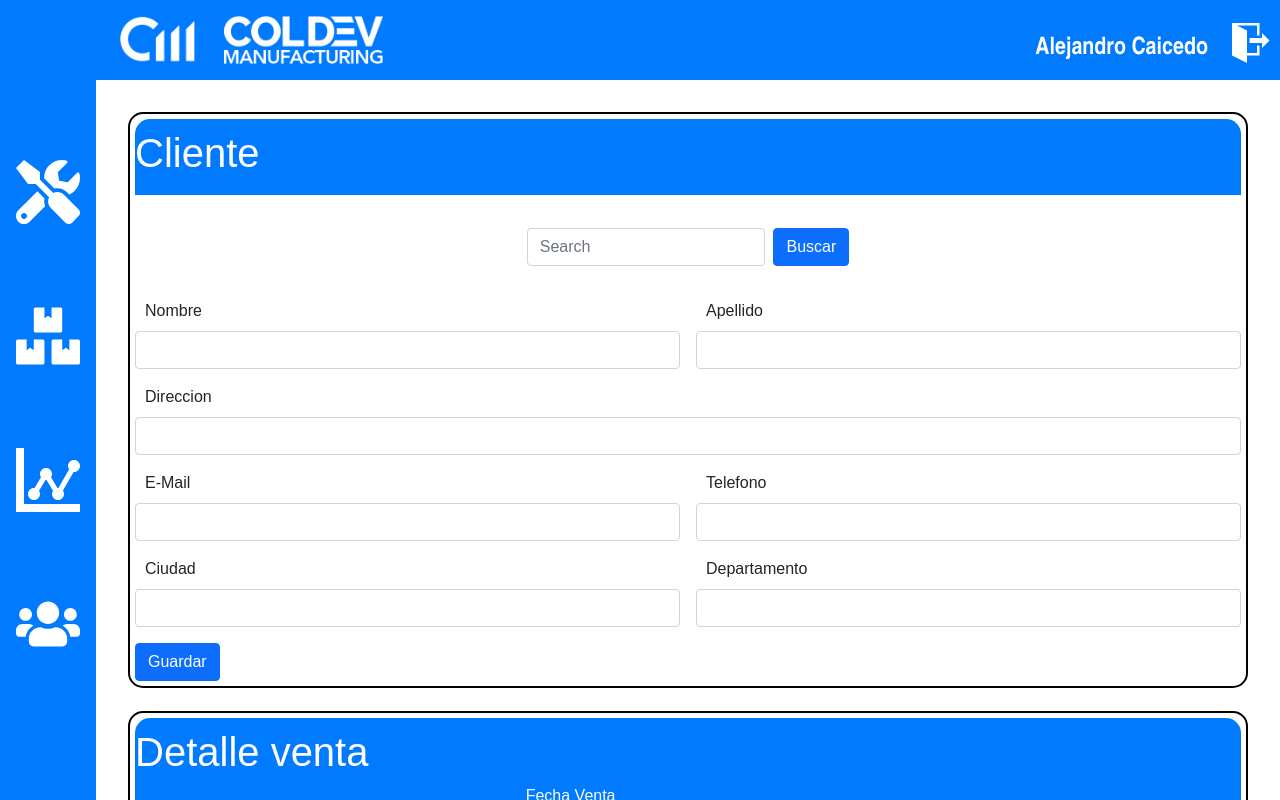
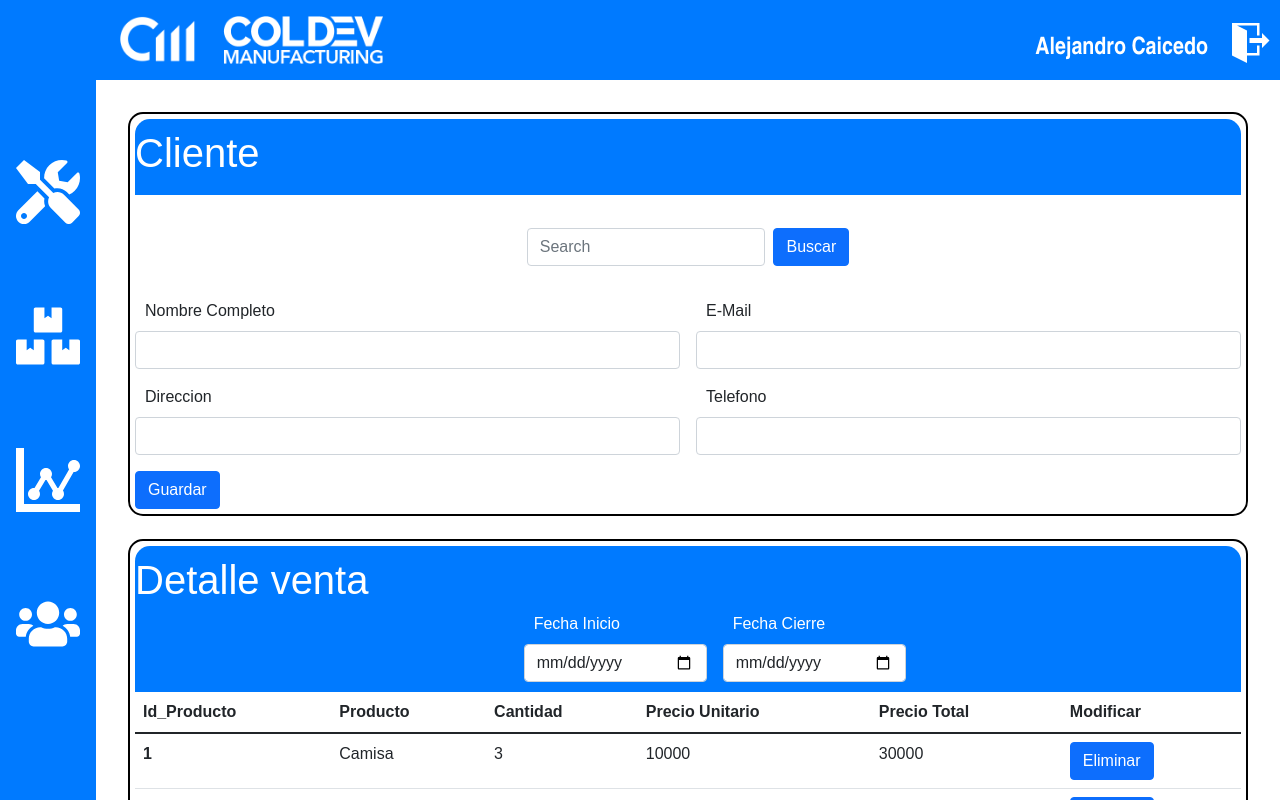
Before and after one commit to zabalaka83/COLDev, a React (Create React App) app in the folder coldevs/: page /app/ventas in a window 1280 px wide. Shown: the top 800 px of the page. Built offline with nearby package versions, Linux system fonts and the light colour scheme.

Commit message:
Se modifico modulo de ventas
Se agrego fecha iniciual y final y se quitaron campos que no se requerian

```diff
--- a/coldevs/src/Ventas/Ventas.jsx
+++ b/coldevs/src/Ventas/Ventas.jsx
@@ -32,35 +32,21 @@ const Ventas = ({ user }) => {
                                     </div>
                                     <form className="row g-3">
                                         <div className="col-md-6">
-                                            <label for="inputName" className="form-label">Nombre</label>
+                                            <label for="inputName" className="form-label">Nombre Completo</label>
                                             <input type="text" className="form-control" id="inputNombre" />
-                                        </div>
-                                        <div className="col-md-6">
-                                            <label for="inputApellido" className="form-label">Apellido</label>
-                                            <input type="text" className="form-control" id="inputApellido" />
-                                        </div>
-                                        <div className="col-12">
-                                            <label for="inputAddress" className="form-label">Direccion</label>
-                                            <input type="text" className="form-control" id="inputAddress" />
                                         </div>
                                         <div className="col-md-6">
                                             <label for="inputEmail" className="form-label">E-Mail</label>
                                             <input type="email" className="form-control" id="inputAddress2" />
                                         </div>
+                                        <div className="col-6">
+                                            <label for="inputAddress" className="form-label">Direccion</label>
+                                            <input type="text" className="form-control" id="inputAddress" />
+                                        </div>
                                         <div className="col-md-6">
                                             <label for="inputTel" className="form-label">Telefono</label>
                                             <input type="tel" className="form-control" id="inputTelefono" />
                                         </div>
-                                        <div className="col-md-6">
-                                            <label for="inputCity" className="form-label">Ciudad</label>
-                                            <input type="text" className="form-control" id="inputCity" />
-                                        </div>
-                                        <div className="col-md-6">
-                                            <label for="inputDepartamento" className="form-label">Departamento</label>
-                                            <input type="text" id="inputDepartamento" className="form-control" />
-
-                                        </div>
-
 
                                         <div className="col-12">
                                             <button type="submit" className="btn btn-primary">Guardar</button>
@@ -72,10 +58,23 @@ const Ventas = ({ user }) => {
                                 <div className="detalle">
                                     <div className="formulario">
                                         <h1>Detalle venta</h1>
-                                        <div className="container col-md-4">
-                                            <label for="inputFecha" className="form-label">Fecha Venta</label>
-                                            <input class="form-control me-2" type="date" placeholder="Fecha" aria-label="Search" />
-                                        </div>
+
+                                            <div className="container-fluid col-md-4">
+                                            <form className="d-flex">
+
+                                                <div className="px-2">
+                                                <label for="inputFecha" className="form-label">Fecha Inicio </label>
+                                                <input class="form-control me-4" type="date" placeholder="Fecha" aria-label="Search" />
+                                                </div>
+                                                <div className="px-2">
+                                                <label for="inputFecha" className="form-label">Fecha Cierre </label>
+                                                <input class="form-control me-4" type="date" placeholder="Fecha" aria-label="Search" />
+                                                </div>
+                                                </form>
+                                            </div>
+
+
+
                                     </div>
                                     <table className="table">
                                         <thead>
@@ -119,9 +118,7 @@ const Ventas = ({ user }) => {
                                             </tr>
                                         </tbody>
                                     </table>
-                                    <div className="col-12">
-                                        <button type="submit" className="btn btn-primary">Guardar</button>
-                                    </div>
+
 
                                 </div>
 
```
